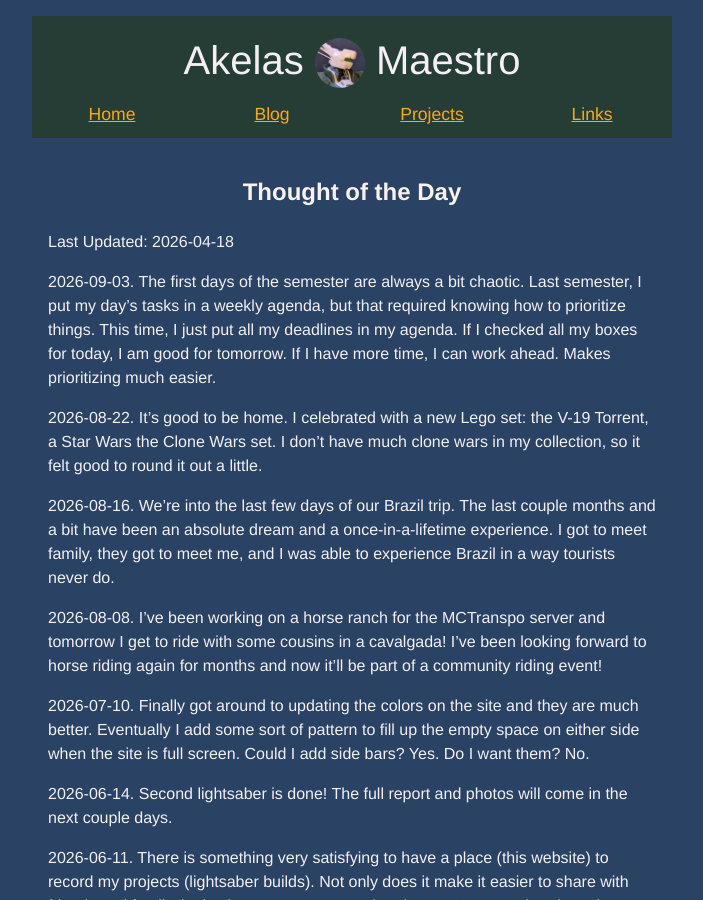
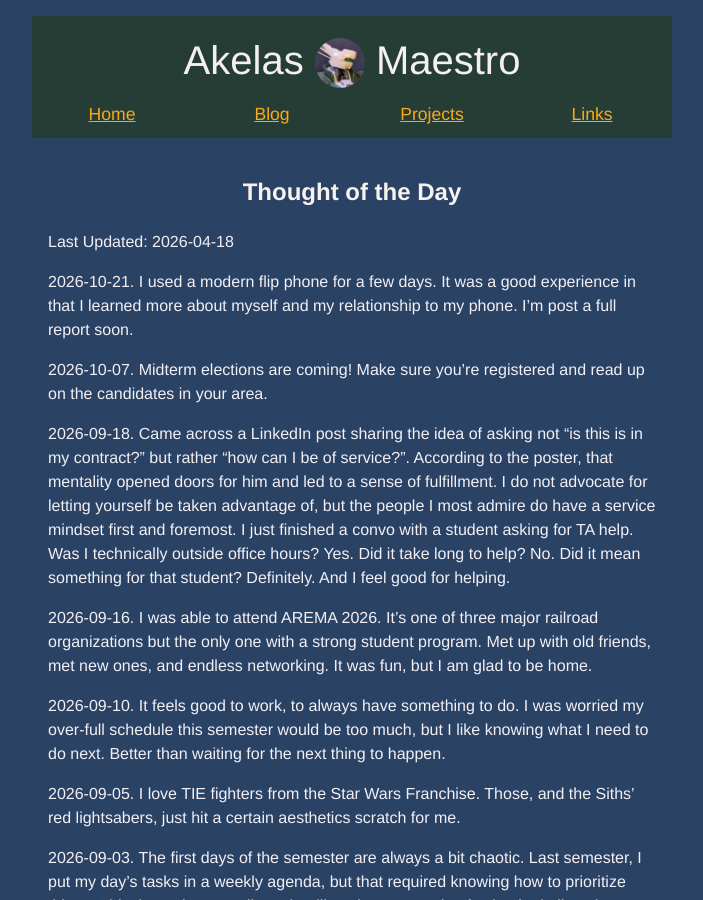
Before and after one commit to AkelasMaestro/akelasmaestro.github.io, a Jekyll site: the page built from _posts/2026-04-08-daily-blog.md, in a window 1280 px wide and 900 px high. Shown: the whole window, without its empty margins (288-991 px from the left). Built offline with Jekyll 4.4.1, drawn with Linux system fonts in a browser that asks for light colours.

Commit message:
[PUBLISHER] Merge #39

```diff
--- a/_posts/2026-04-08-daily-blog.md
+++ b/_posts/2026-04-08-daily-blog.md
@@ -6,6 +6,18 @@ date: 2026-04-18
 tags:
   - Website-Ideas
 ---
+2026-10-21. I used a modern flip phone for a few days. It was a good experience in that I learned more about myself and my relationship to my phone. I'm post a full report soon.
+
+2026-10-07. Midterm elections are coming! Make sure you're registered and read up on the candidates in your area.
+
+2026-09-18. Came across a LinkedIn post sharing the idea of asking not "is this is in my contract?" but rather "how can I be of service?". According to the poster, that mentality opened doors for him and led to a sense of fulfillment. I do not advocate for letting yourself be taken advantage of, but the people I most admire do have a service mindset first and foremost. I just finished a convo with a student asking for TA help. Was I technically outside office hours? Yes. Did it take long to help? No. Did it mean something for that student? Definitely. And I feel good for helping.
+
+2026-09-16. I was able to attend AREMA 2026. It's one of three major railroad organizations but the only one with a strong student program. Met up with old friends, met new ones, and endless networking. It was fun, but I am glad to be home.
+
+2026-09-10. It feels good to work, to always have something to do. I was worried my over-full schedule this semester would be too much, but I like knowing what I need to do next. Better than waiting for the next thing to happen.
+
+2026-09-05. I love TIE fighters from the Star Wars Franchise. Those, and the Siths' red lightsabers, just hit a certain aesthetics scratch for me.
+
 2026-09-03. The first days of the semester are always a bit chaotic. Last semester, I put my day's tasks in a weekly agenda, but that required knowing how to prioritize things. This time, I just put all my deadlines in my agenda. If I checked all my boxes for today, I am good for tomorrow. If I have more time, I can work ahead. Makes prioritizing much easier.
 
 2026-08-22. It's good to be home. I celebrated with a new Lego set: the V-19 Torrent, a Star Wars the Clone Wars set. I don't have much clone wars in my collection, so it felt good to round it out a little.
```
